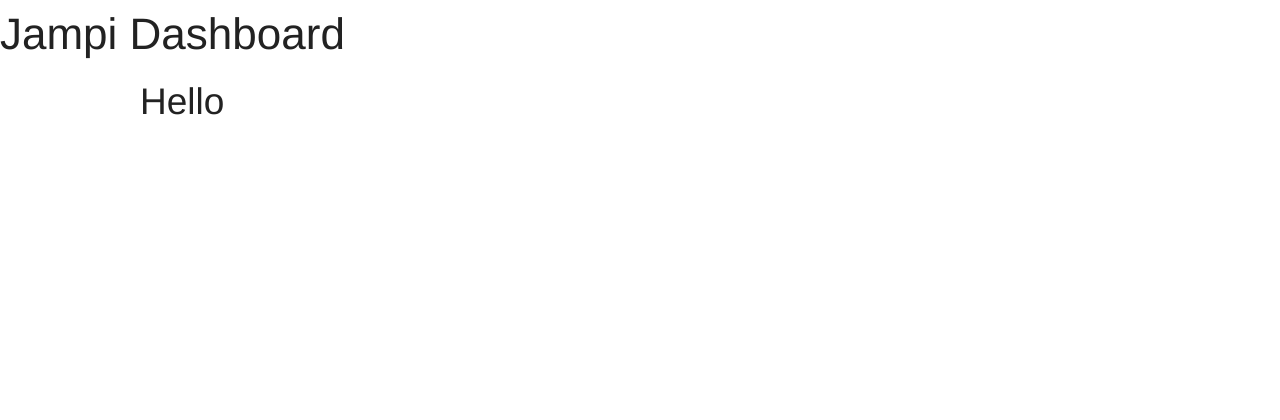
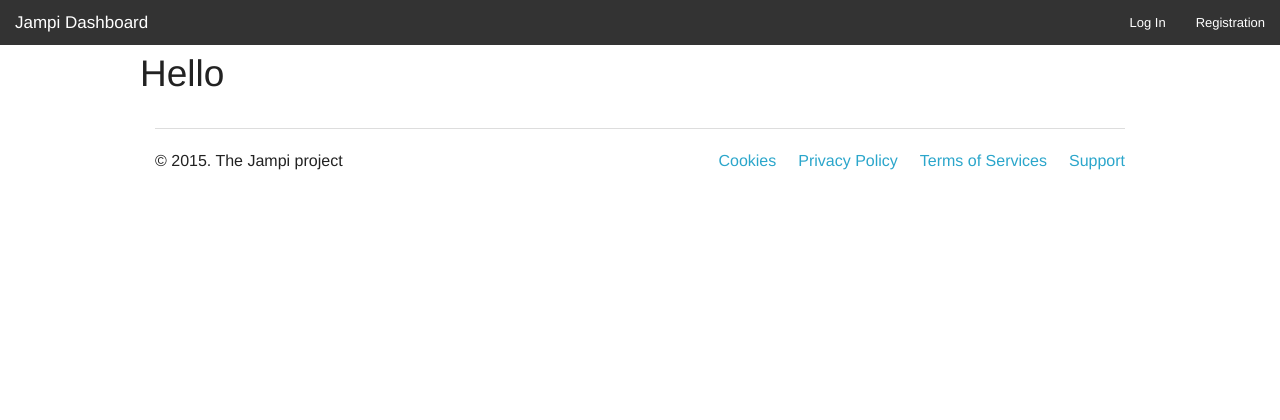
Before and after one commit to jampi/jampi-dashboard, a Flask app: page / in a window 1280 px wide. Shown: the top 420 px of the page. After the commit the page ends 170 px from the top, so only its background shows below. Run offline with Flask 2, Linux system fonts and the light colour scheme.

Commit message:
Add basic navigation with Foundation on public pages.

```diff
--- a/templates/layout.html
+++ b/templates/layout.html
@@ -14,13 +14,46 @@
     <script src="{{ url_for('static', filename='js/foundation.min.js') }}"></script>
   </head>
   <body>
-    <h1>Jampi Dashboard</h1>
+    <nav class="top-bar" data-topbar role="navigation">
+      <ul class="title-area">
+        <li class="name">
+          <h1><a href="/">Jampi Dashboard</a></h1>
+        </li>
+        <li class="toggle-topbar menu-icon"><a href="#"><span>Menu</span></a></li>
+      </ul>
+      <section class="top-bar-section">
+        <ul class="right">
+          <li><a href="/auth/login">Log In</a></li>
+          <li><a href="/auth/register">Registration</a></li>
+        </ul>
+      </section>
+    </nav>
+
     <div class="container">
       <div class="row">
         {% block content %}{% endblock %}
       </div>
     </div>
 
+    <footer class="row">
+      <div class="large-12 columns">
+        <hr/>
+        <div class="row">
+          <div class="large-5 columns">
+            <p>&copy; 2015. The Jampi project</p>
+          </div>
+          <div class="large-7 columns">
+            <ul class="inline-list right">
+              <li><a href="/cookies">Cookies</a></li>
+              <li><a href="/privacy-policy">Privacy Policy</a></li>
+              <li><a href="/terms-of-services">Terms of Services</a></li>
+              <li><a href="/support">Support</a></li>
+            </ul>
+          </div>
+        </div>
+      </div>
+    </footer>
+
     <script>
       $(document).foundation();
     </script>
```
